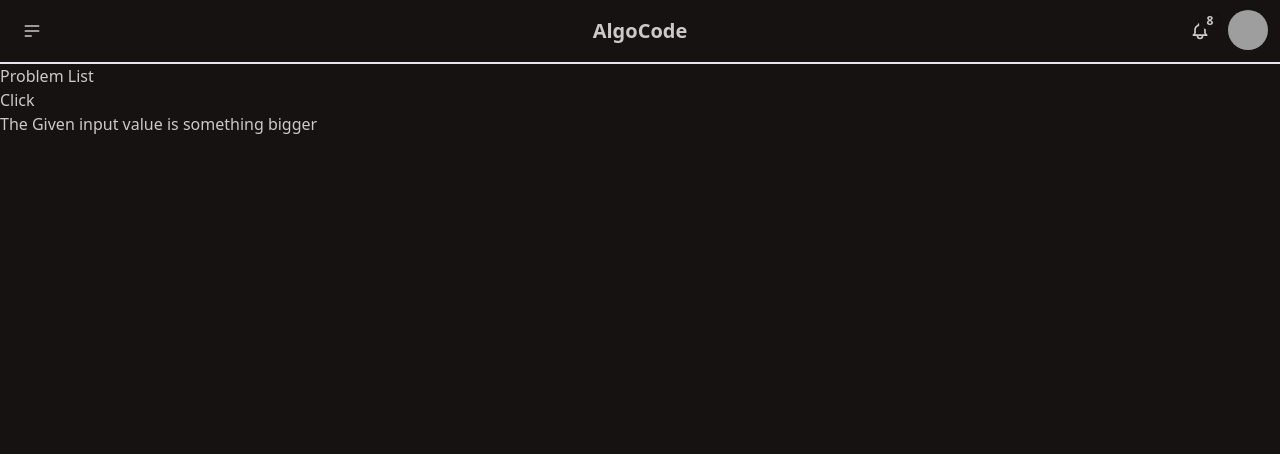
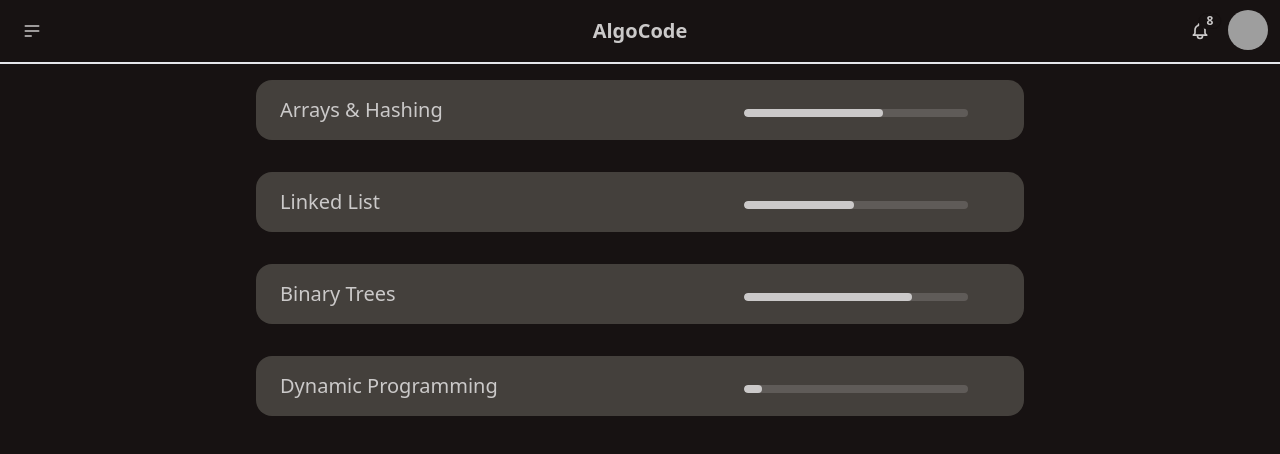
Before and after one commit to reemadhanwaniii/CodeEditor, a React (Vite) app: page /problems/list in a window 1280 px wide. Shown: the top 454 px of the page. Built offline with nearby package versions, Linux system fonts and the light colour scheme; grey boxes are pictures that could not be loaded.

Commit message:
Added ui for problem List

```diff
--- /dev/null
+++ b/src/constants/SampleProblemList.ts
@@ -0,0 +1,74 @@
+export default [
+    {
+        topic: "Arrays & Hashing",
+        topicId: "1",
+        problems: [
+            {
+                title: "Pascal Traingle",
+                url: "https://leetcode.com/problems/pascals-triangle/"
+            },
+            {
+                title: "Pascal Traingle 2",
+                url: "https://leetcode.com/problems/pascals-triangle-ii/"
+            },
+            {
+                title: "Find Triangular Sum of an Array",
+                url: "https://leetcode.com/problems/find-triangular-sum-of-an-array/"
+            }
+        ]
+    },
+    {
+        topic: "Linked List",
+        topicId: "2",
+        problems: [
+            {
+                title: "Pascal Traingle",
+                url: "https://leetcode.com/problems/pascals-triangle/"
+            },
+            {
+                title: "Pascal Traingle 2",
+                url: "https://leetcode.com/problems/pascals-triangle-ii/"
+            },
+            {
+                title: "Find Triangular Sum of an Array",
+                url: "https://leetcode.com/problems/find-triangular-sum-of-an-array/"
+            }
+        ]
+    },
+    {
+        topic: "Binary Trees",
+        topicId: "3",
+        problems: [
+            {
+                title: "Pascal Traingle",
+                url: "https://leetcode.com/problems/pascals-triangle/"
+            },
+            {
+                title: "Pascal Traingle 2",
+                url: "https://leetcode.com/problems/pascals-triangle-ii/"
+            },
+            {
+                title: "Find Triangular Sum of an Array",
+                url: "https://leetcode.com/problems/find-triangular-sum-of-an-array/"
+            }
+        ]
+    },
+    {
+        topic: "Dynamic Programming",
+        topicId: "4",
+        problems: [
+            {
+                title: "Pascal Traingle",
+                url: "https://leetcode.com/problems/pascals-triangle/"
+            },
+            {
+                title: "Pascal Traingle 2",
+                url: "https://leetcode.com/problems/pascals-triangle-ii/"
+            },
+            {
+                title: "Find Triangular Sum of an Array",
+                url: "https://leetcode.com/problems/find-triangular-sum-of-an-array/"
+            }
+        ]
+    }
+]
--- /dev/null
+++ b/src/pages/ProblemList/CollapsableTopicProblems.tsx
@@ -0,0 +1,23 @@
+import { ProblemData } from "../../types/problem.types";
+
+import React from "react";
+
+function CollapsableTopicProblem({topicName, problems}: {topicName: string, problems: ProblemData[]}) {
+    return (
+        <div className="collapse bg-stone-700 my-4 px-2">
+            <input type="radio" name="my-accordion-1" />
+            <div className="collapse-title text-xl font-medium flex justify-between">
+                <div>
+                    {topicName}
+                </div>
+                <div>
+                    <progress className="progress w-56" value={Math.round(Math.random()*100)} max="100"></progress>
+                </div>
+            </div>
+            <div className="collapse-content">
+                {problems.map((problem: ProblemData) => <a className="block" key={problem.url} href={problem.url} target="_blank"> {problem.title} </a>)}
+            </div>
+        </div>
+    )
+}
+export default CollapsableTopicProblem;
--- a/src/pages/ProblemList/ProblemList.tsx
+++ b/src/pages/ProblemList/ProblemList.tsx
@@ -1,21 +1,21 @@
+import CollapsableTopicProblem from "./CollapsableTopicProblems"
+import SampleProblemList from "../../constants/SampleProblemList";
+import { ProblemData } from "../../types/problem.types";
 import React from "react";
-import Sample from "./Sample";
 
+type Topic = {
+    topic: string;
+    topicId: string;
+    problems: ProblemData[];
+}
 function ProblemList() {
-    let value = "something bigger";
-    return(
-        <>
-            Problem List
-            <br/>
-            <button onClick={() => {
-                console.log("Clicking ",value);
-                value= "Something greater" + Math.random();
-                console.log("Clicked", value);
-                }}>Click</button>
-            <br/>
-            <Sample text={value}/>
-        </>
-    );
+    return (
+        <div className="flex justify-center items-center w-[100vw]">
+            <div className="topic-list flex flex-col w-[60%]">
+
+                   {SampleProblemList.map((topic: Topic) => <CollapsableTopicProblem topicName={topic.topic} key={topic.topicId} problems={topic.problems}/>)}
+            </div>
+        </div>
+    )
 }
-
 export default ProblemList;
--- a/src/pages/ProblemList/Sample.tsx
+++ /dev/null
@@ -1,11 +0,0 @@
-import React from "react";
-
-function Sample({ text }: {text: string}) {
-    return(
-        <>
-            The Given input value is {text}
-        </>
-    )
-}
-
-export default Sample;
--- /dev/null
+++ b/src/types/problem.types.ts
@@ -0,0 +1,4 @@
+export type ProblemData = {
+    title: string;
+    url: string;
+}
```
